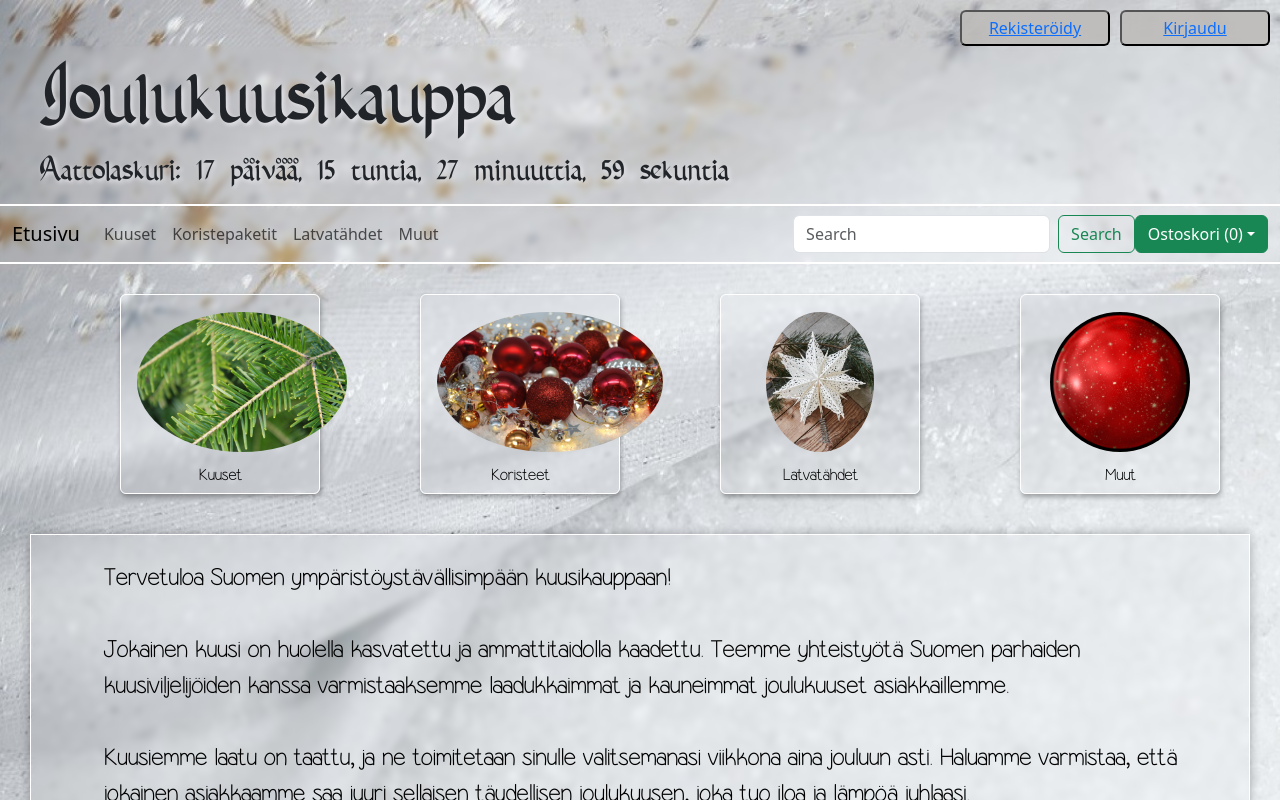
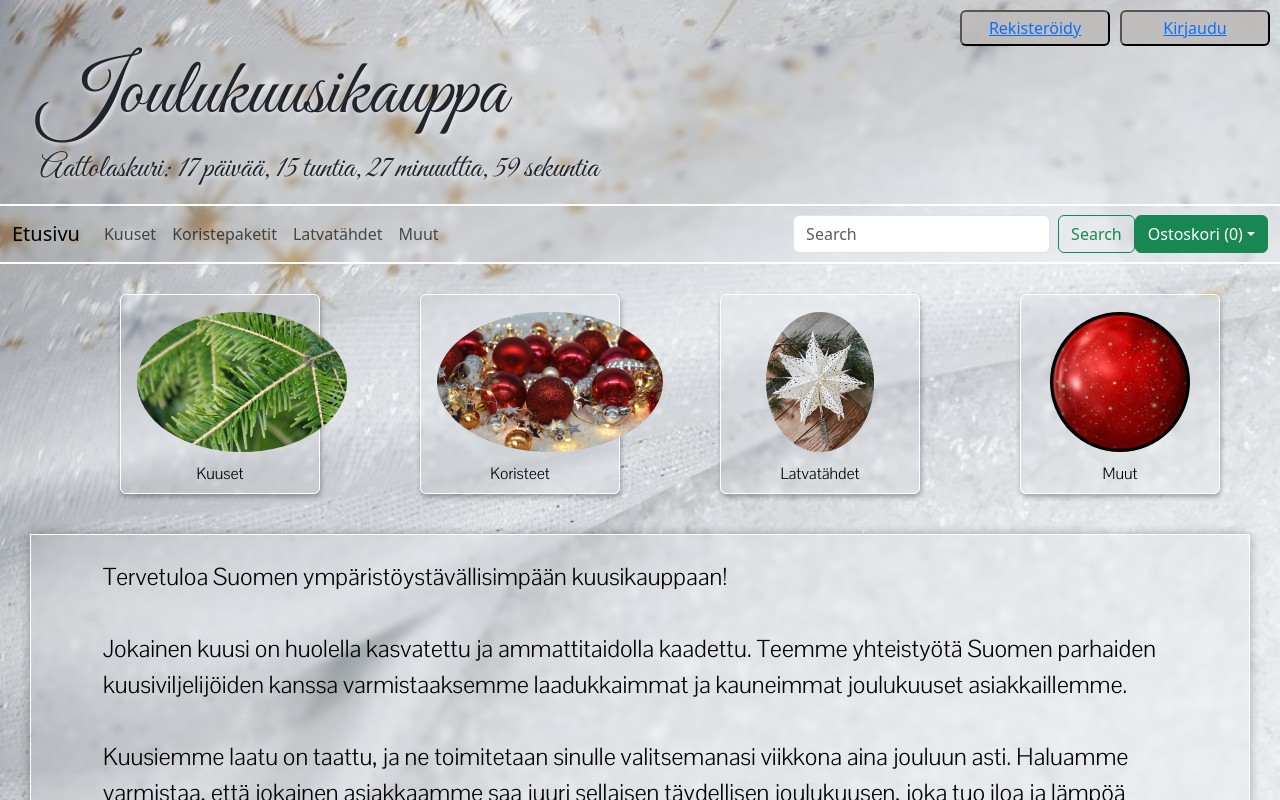
Before and after one commit to Verkkopalveluprojekti-Ryhma10/joulukuusikauppa, a React (Create React App) app: page / in a window 1280 px wide. Shown: the top 800 px of the page. Built offline with nearby package versions, Linux system fonts and the light colour scheme.

Commit message:
Fonts from figma

```diff
--- a/src/styles/Header.css
+++ b/src/styles/Header.css
@@ -1,9 +1,11 @@
-@font-face {
+/* @font-face {
     font-family: 'NewFont';
     src: url('./fonts/Abbasy\ Calligraphy\ Typeface.ttf') format('TrueType');
     font-weight: normal;
     font-style: normal;
-  }
+  } */
+
+  @import url('https://fonts.googleapis.com/css2?family=Great+Vibes&family=Mukta&display=swap');
 
 .header {
     display: inline-block;
@@ -27,14 +29,16 @@ h1 {
     font-size: 5em !important;
     color:rgb(79, 93, 104);
     text-shadow: 2px 2px 4px rgb(230, 230, 235);
-    font-family: 'NewFont', sans-serif;
+    /* font-family: 'NewFont', sans-serif;         */
+    font-family: 'Great Vibes', cursive;
 }
 
 .header .days, h3 {
     font-size: 2em !important;
     color:rgb(79, 93, 104);
     text-shadow: 2px 2px 4px rgb(230, 230, 235);
-    font-family: 'NewFont', sans-serif;
+    /* font-family: 'NewFont', sans-serif;     */
+    font-family: 'Great Vibes', cursive;
 }
 .button {
     float: right;
--- a/src/styles/global.css
+++ b/src/styles/global.css
@@ -1,9 +1,11 @@
-@font-face {
+/* @font-face {
     font-family: 'TextFont';
     src: url('./fonts/Simple\ Kind\ Of\ Girl.ttf') format('TrueType');
     font-weight: normal;
     font-style: normal;
-  }
+  } */
+
+  @import url('https://fonts.googleapis.com/css2?family=Great+Vibes&family=Mukta&family=Pontano+Sans:wght@300&display=swap');
 
 body {
     background-image: url('../assets/images/main.jpg');
@@ -11,7 +13,8 @@ body {
 }
 
 .main {
-    font-family: 'TextFont', sans-serif;
+    /* font-family: 'TextFont', sans-serif; */
+    font-family: 'Pontano Sans', sans-serif;
     min-height: 40em;
     width: 100%;
     border-bottom: 2px solid white;
```
